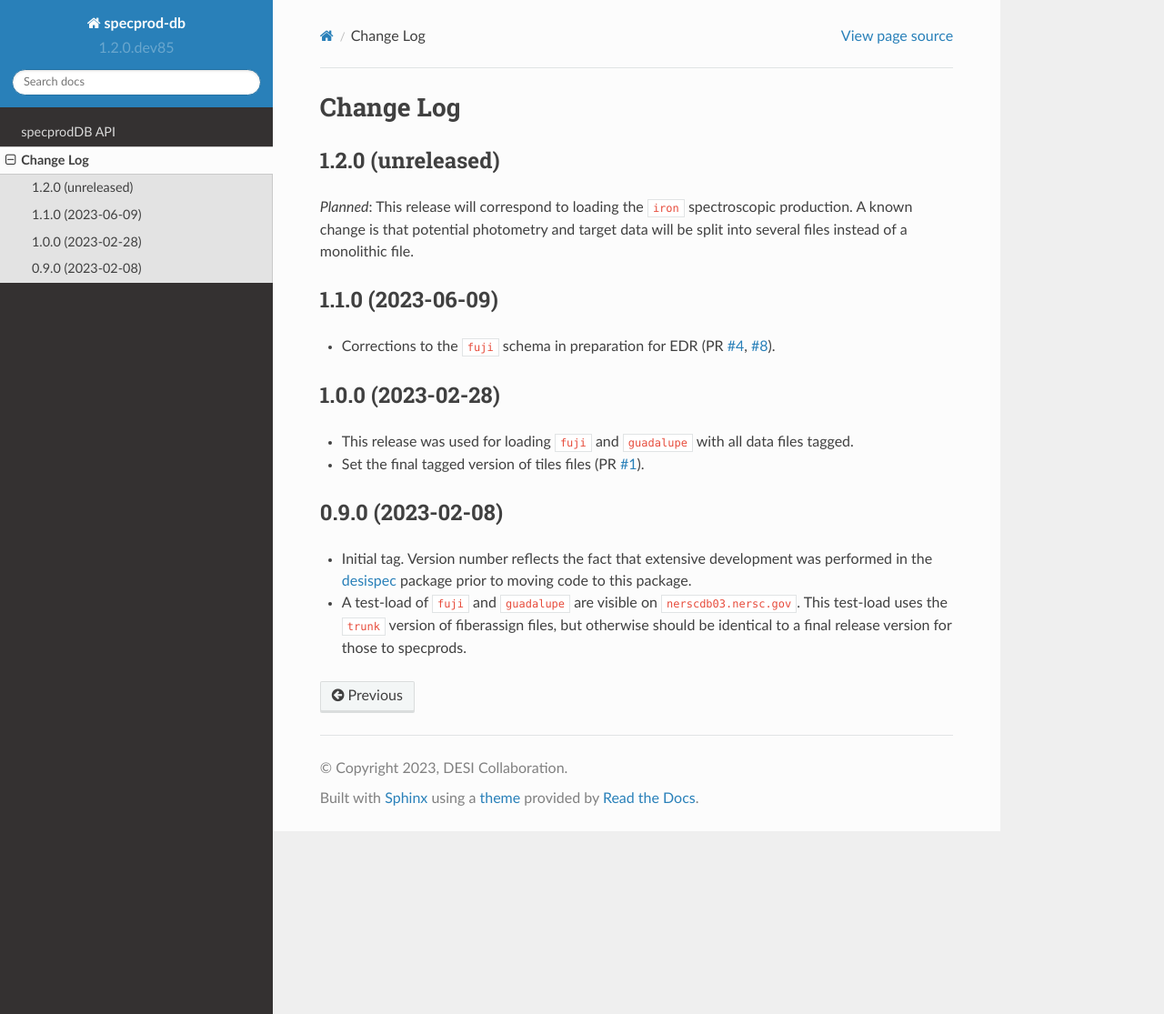
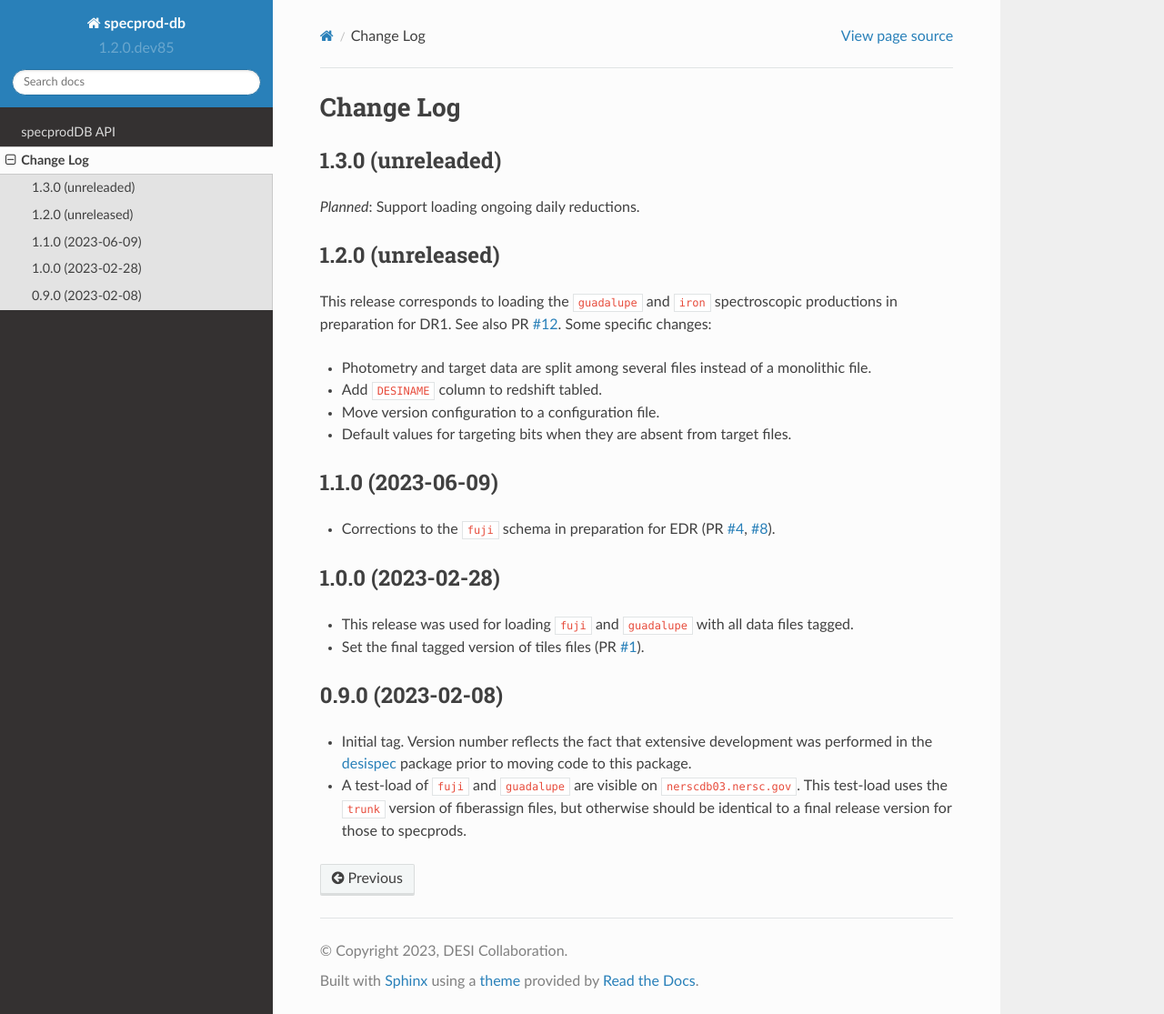
Before and after one commit to desihub/specprod-db, a Sphinx documentation site: the page built from doc/changes.rst, in a window 1280 px wide and 1115 px high. Shown: the whole window at 91% size. Built offline with Sphinx 7.4.7 and the Read the Docs theme 2.0.0, drawn with Linux system fonts in a browser that asks for light colours.

Commit message:
Update change log

```diff
--- a/doc/changes.rst
+++ b/doc/changes.rst
@@ -2,12 +2,23 @@
 Change Log
 ==========
 
+1.3.0 (unreleaded)
+------------------
+
+*Planned*: Support loading ongoing daily reductions.
+
 1.2.0 (unreleased)
 ------------------
 
-*Planned*: This release will correspond to loading the ``iron`` spectroscopic
-production. A known change is that potential photometry and target data
-will be split into several files instead of a monolithic file.
+This release corresponds to loading the ``guadalupe`` and ``iron`` spectroscopic
+productions in preparation for DR1. See also PR `#12`_. Some specific changes:
+
+* Photometry and target data are split among several files instead of a monolithic file.
+* Add ``DESINAME`` column to redshift tabled.
+* Move version configuration to a configuration file.
+* Default values for targeting bits when they are absent from target files.
+
+.. _`#12`: https://github.com/desihub/specprod-db/pull/12
 
 1.1.0 (2023-06-09)
 ------------------
```
Also changed, not shown: 2 other files.
